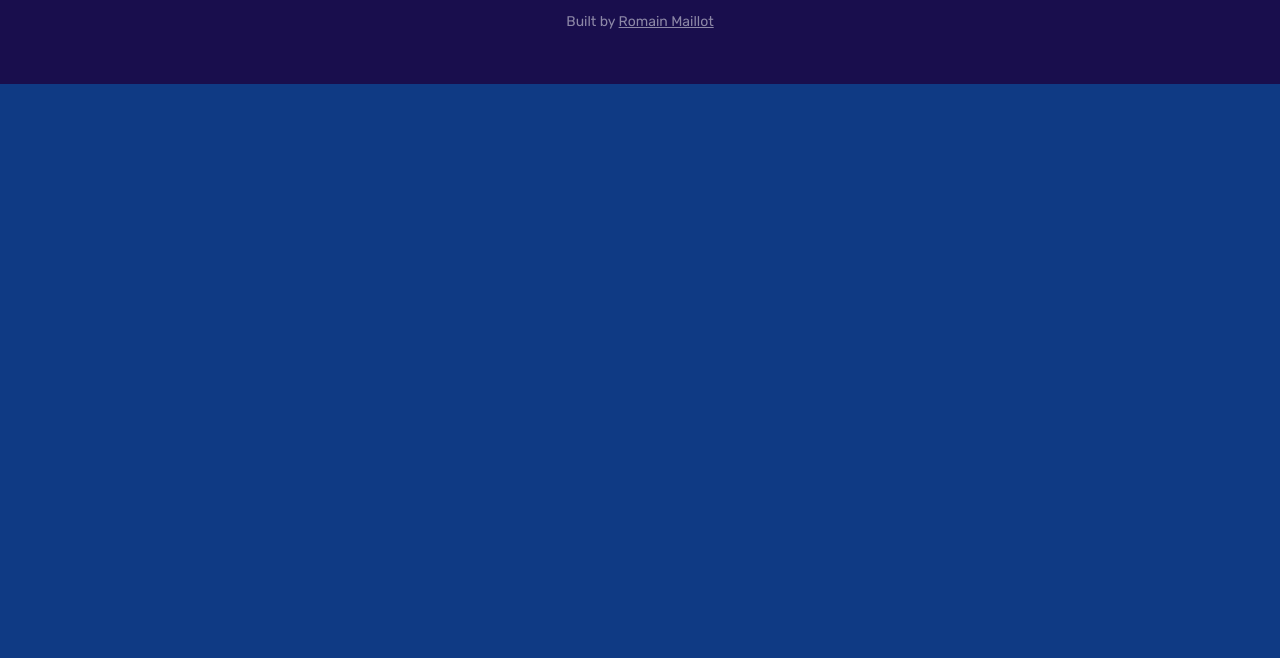
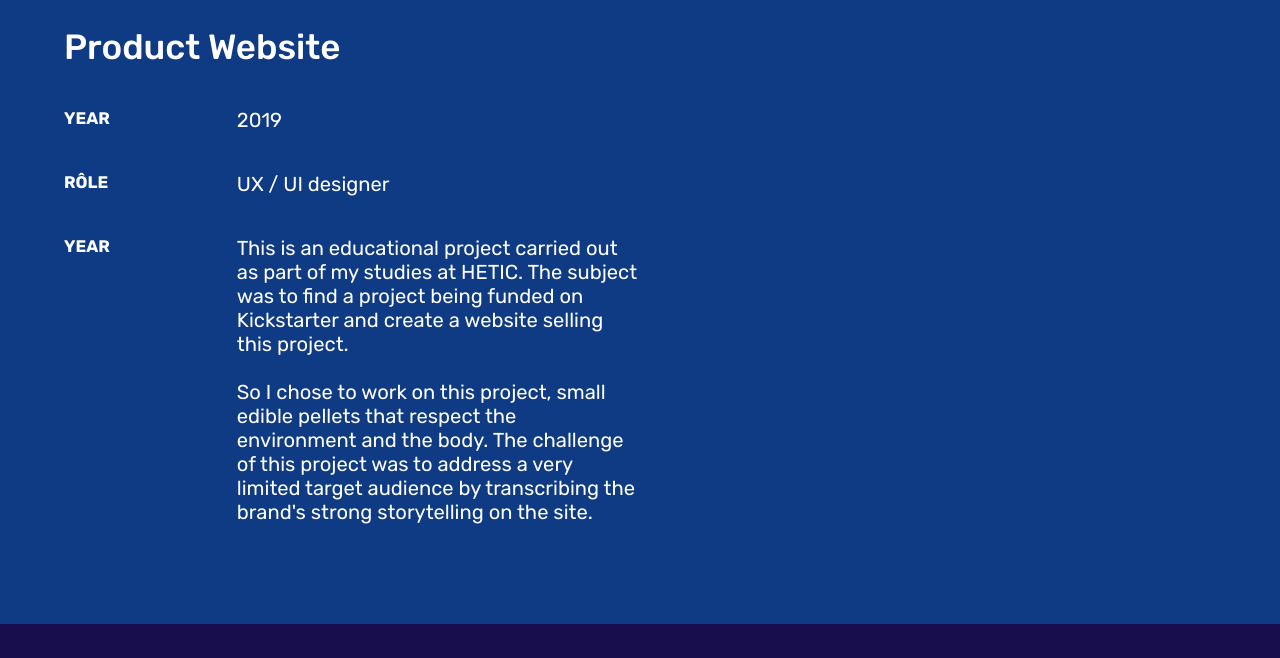
Before and after one commit to RomainMaillot/sachaTourtoulou-portfolio, a Gatsby site: page /work in a window 1280 px wide. Shown: the part 917-1575 px from the top of the page. Before the commit the page ends 1001 px from the top, so only its background shows below. Built offline with nearby package versions, Linux system fonts and the light colour scheme; Gatsby itself is replaced by a stand-in of ours.

Commit message:
:lipstick: Starting looks for works content

```diff
--- a/gatsby-config.js
+++ b/gatsby-config.js
@@ -20,7 +20,7 @@ module.exports = {
         fonts: [
           {
             family: `Rubik`,
-            variants: [`300`, `400`, `700`]
+            variants: [`300`, `400`, `500`, `700`]
           },
           {
             family: `Aleo`,
--- a/src/pages/work.js
+++ b/src/pages/work.js
@@ -17,6 +17,7 @@ const Work = () => (
         }
       `}
       render={data => (
+        <>
           <BackgroundImage Tag="section"
                                   fluid={ data.work.childImageSharp.fluid }
                                   style={{
@@ -31,6 +32,28 @@ const Work = () => (
               <texts.more>Show me more</texts.more>
             </containers.work>
           </BackgroundImage>
+          <containers.content>
+            <texts.contentTitle>Product Website</texts.contentTitle>
+            <containers.col className="col">
+              <containers.row className="row">
+                <texts.info>Year</texts.info>
+                <texts.text className="paragraphe">2019</texts.text>
+              </containers.row>
+              <containers.row className="row">
+                <texts.info>Rôle</texts.info>
+                <texts.text className="paragraphe">UX / UI designer</texts.text>
+              </containers.row>
+              <containers.row className="row">
+                <texts.info>Year</texts.info>
+                <texts.text className="paragraphe">
+                  This is an educational project carried out as part of my studies at HETIC. The subject was to find a project being funded on Kickstarter and create a website selling this project.
+                  <br/><br/>
+                  So I chose to work on this project, small edible pellets that respect the environment and the body. The challenge of this project was to address a very limited target audience by transcribing the brand's strong storytelling on the site.
+                </texts.text>
+              </containers.row>
+            </containers.col>
+          </containers.content>
+        </>
       )}
     />
   </>
--- a/src/styles/constants.js
+++ b/src/styles/constants.js
@@ -17,7 +17,7 @@ const sizes = {
     footer: '1.2em',
     title: '2.5rem',
     textBig: '2rem',
-    text: '1em',
+    text: '1.44rem',
     button: '1.2rem',
     tiny: '0.83rem'
 }
--- a/src/styles/containers.js
+++ b/src/styles/containers.js
@@ -46,14 +46,33 @@ const about = styled.main`
     box-sizing: border-box;
 `
 
-const work = styled.main`
+const work = styled.div`
     width: 100%;
-    height: 100vh;
     padding: 15vh 5vw 10vh 5vw;
     display: flex;
     flex-direction: column;
     align-items: flex-start;
     box-sizing: border-box;
+`
+
+const content = styled.main`
+    width: 100%;
+    padding: 10vh 5vw 10vh 5vw;
+    display: flex;
+    flex-direction: column;
+    align-items: flex-start;
+    box-sizing: border-box;
+    .col {
+        width: 50%;
+        margin-top: 20px;
+        .row {
+            margin: 20px 0;
+            .paragraphe {
+                width: 70%;
+                text-align: left;
+            }
+        }
+    }
 `
 
 const project = styled.div`
@@ -129,5 +148,6 @@ export {
     work,
     project,
     row,
-    col
+    col,
+    content
 }
--- a/src/styles/global.js
+++ b/src/styles/global.js
@@ -12,6 +12,7 @@ const GlobalStyle = createGlobalStyle`
     }
     html {
         font-size: 14px;
+        overflow-x: hidden;
     }
 `
 
--- a/src/styles/texts.js
+++ b/src/styles/texts.js
@@ -6,8 +6,16 @@ const title = styled.h1`
     font-size: ${props => props.header ? sizes.header : sizes.title};
     color: white;
     margin: 0;
-    font-weight: 700;
+    font-weight: 500;
 `
+
+const contentTitle = styled.h1`
+    font-size: ${props => props.header ? sizes.header : sizes.title};
+    color: white;
+    margin: 0;
+    font-weight: 500;
+`
+
 const text = styled.p`
     font-size: ${sizes.text};
     color: white;
@@ -107,6 +115,14 @@ const more = styled(number)`
     }
 `
 
+const info = styled.h4`
+    font-size: ${sizes.footer};
+    font-weight: 700;
+    text-transform: uppercase;
+    color: white;
+    margin: 0;
+`
+
 export {
     title,
     text,
@@ -116,7 +132,9 @@ export {
     button,
     description,
     projectTitle,
+    contentTitle,
     theme,
     number,
-    more
+    more,
+    info
 }
```
Lines whose indentation alone changed are shown as unchanged.
